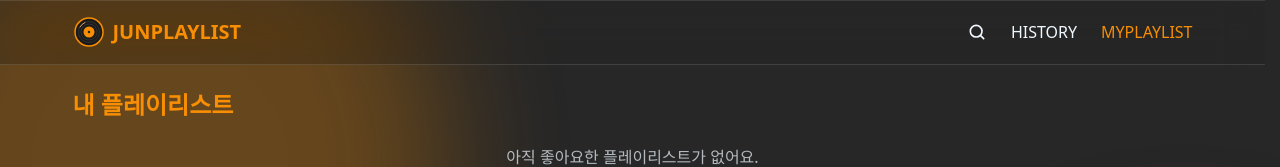
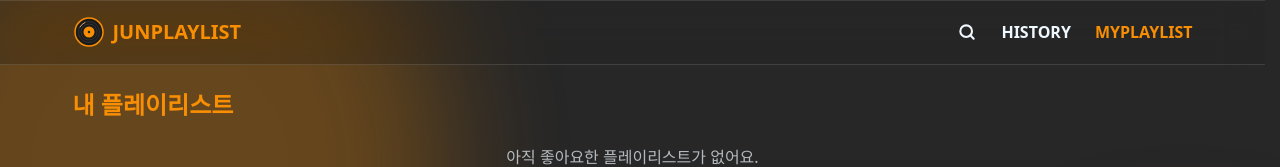
Before and after one commit to leehyunjun97/junplay, a React (Vite) app: page /my in a window 1280 px wide. Shown: the top 167 px of the page. Built offline with nearby package versions, Linux system fonts and the light colour scheme; no server answers; a web font is replaced by a local one.

Commit message:
style: 헤더 메뉴 글씨와 검색 아이콘 굵기 조정

```diff
--- a/src/shared/ui/icons.tsx
+++ b/src/shared/ui/icons.tsx
@@ -201,13 +201,18 @@ export function HeartIcon({ className = 'size-6', filled = false }: HeartIconPro
   );
 }
 
-export function SearchIcon({ className = 'size-6' }: IconProps) {
+interface SearchIconProps extends IconProps {
+  // 선 굵기. 옆에 놓이는 글자 굵기에 맞출 때 쓴다
+  strokeWidth?: number;
+}
+
+export function SearchIcon({ className = 'size-6', strokeWidth = 2 }: SearchIconProps) {
   return (
     <svg
       viewBox="0 0 24 24"
       fill="none"
       stroke="currentColor"
-      strokeWidth="2"
+      strokeWidth={strokeWidth}
       strokeLinecap="round"
       strokeLinejoin="round"
       aria-hidden="true"
--- a/src/widgets/header/ui/Header.tsx
+++ b/src/widgets/header/ui/Header.tsx
@@ -11,7 +11,8 @@ export function Header() {
           <img src={logoUrl} alt="" className="h-8 w-8" />
           JUNPLAYLIST
         </Link>
-        <nav className="flex items-center gap-6">
+        {/* font-semibold: 메뉴 글자를 본문(400)보다 살짝 굵게 한다. 링크들이 물려받는다 */}
+        <nav className="flex items-center gap-6 font-semibold">
           {/* 검색창은 검색 페이지 본문에 있고, 헤더에는 그리로 가는 아이콘만 둔다 */}
           <NavLink
             to="/search"
@@ -20,7 +21,8 @@ export function Header() {
               `focus-visible:outline-primary flex cursor-pointer items-center rounded-sm focus-visible:outline-2 focus-visible:outline-offset-4 active:opacity-70 ${isActive ? 'text-primary' : 'text-on-dark hover:text-primary-light'}`
             }
           >
-            <SearchIcon className="size-5" />
+            {/* 옆 메뉴 글자 굵기에 맞춰 선을 조금 굵게 한다 */}
+            <SearchIcon className="size-5" strokeWidth={2.5} />
           </NavLink>
           {/* 현재 경로와 일치하면 isActive가 true가 되어 강조 색을 적용한다 */}
           <NavLink
```
